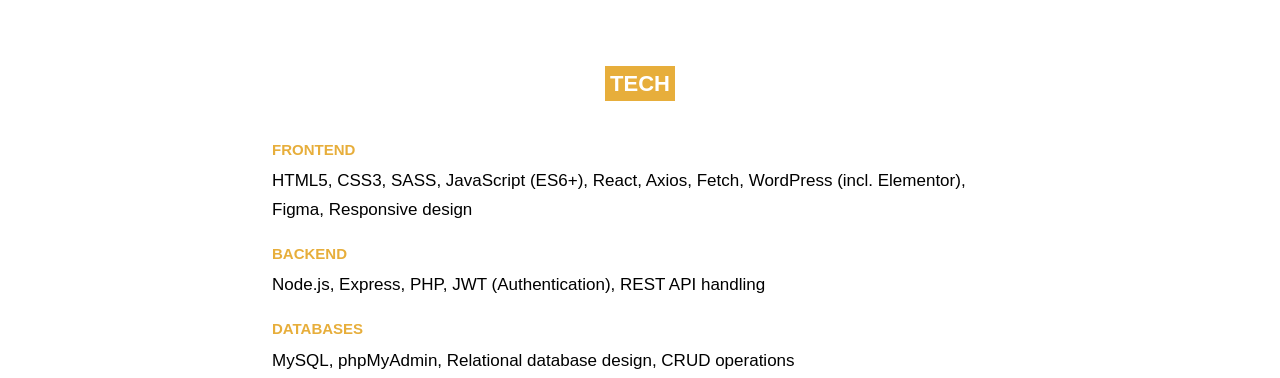
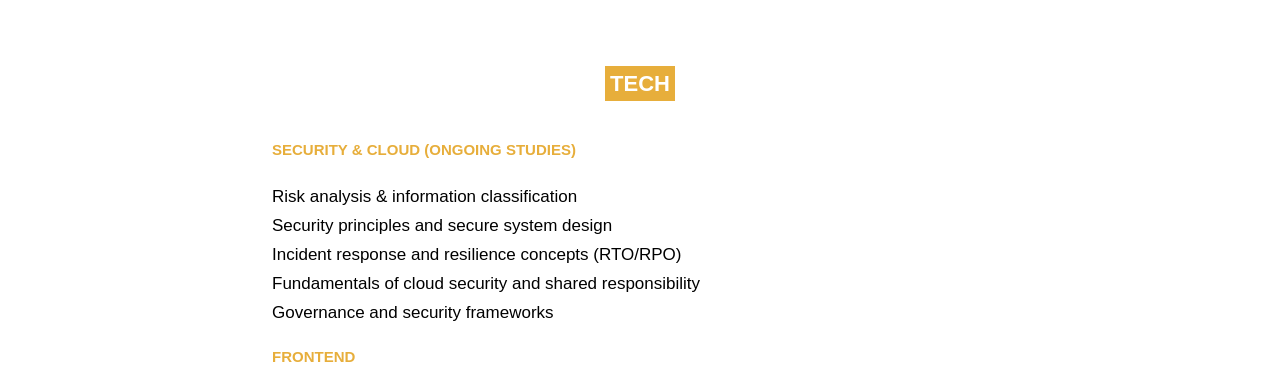
Before and after one commit to silvertejp89/Portfolio_2.0, a React (Create React App) app: page / in a window 1280 px wide. Shown: the part 780-1158 px from the top of the page. Built offline with nearby package versions, Linux system fonts and the light colour scheme.

Commit message:
add new info under tech (security)

```diff
--- a/src/components/Tech.js
+++ b/src/components/Tech.js
@@ -9,6 +9,16 @@
           <h2>Tech</h2>
         </div>
         <div className="tech-text">
+          <p>
+            <strong>Security & Cloud (ongoing studies)</strong>
+          </p>
+          <ul>
+            <li>Risk analysis & information classification</li>
+            <li>Security principles and secure system design</li>
+            <li>Incident response and resilience concepts (RTO/RPO)</li>
+            <li>Fundamentals of cloud security and shared responsibility</li>
+            <li>Governance and security frameworks</li>
+          </ul>
           <p>
             <strong>Frontend</strong>
             HTML5, CSS3, SASS, JavaScript (ES6+), React, Axios, Fetch, WordPress
```
